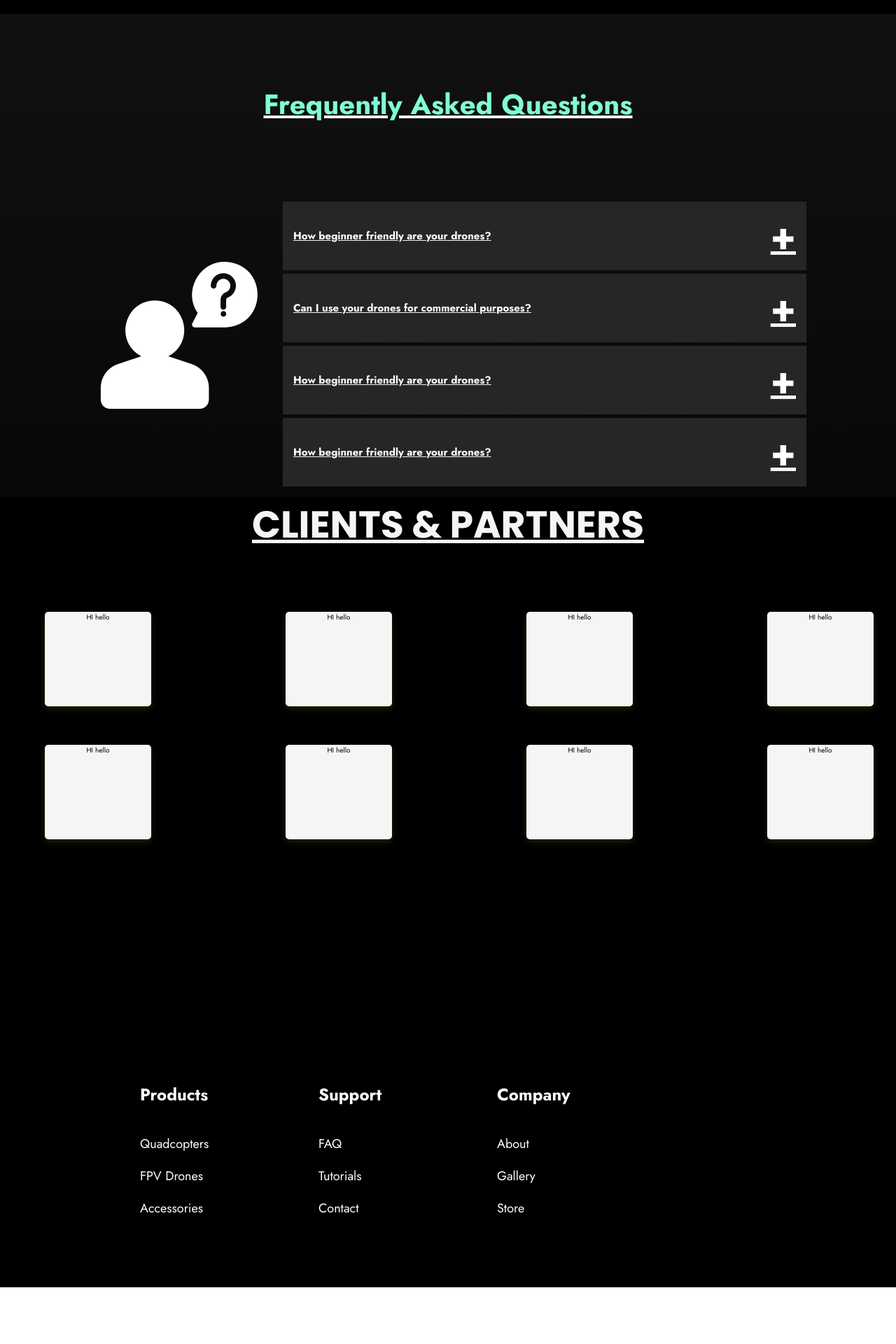
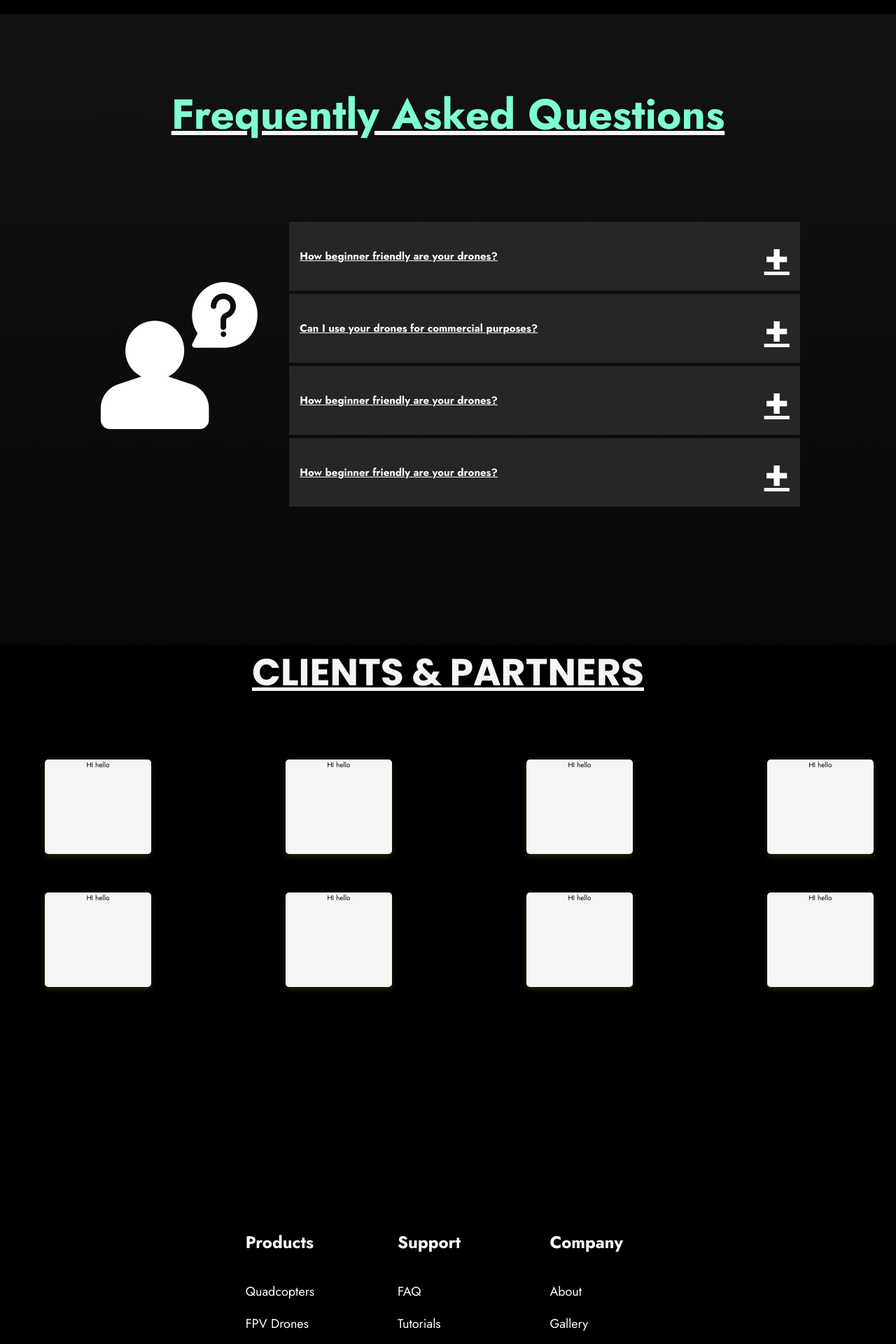
Before and after one commit to Mohamedkaif10/qoptars_code, a React (Create React App) app in the folder main/: page / in a window 1280 px wide. Shown: the part 3760-5680 px from the top of the page at 70% size. Before the commit the page ends 5599 px from the top, so only its background shows below. Built offline with nearby package versions, Linux system fonts and the light colour scheme.

Commit message:
committing

```diff
--- a/main/src/components/Faq.css
+++ b/main/src/components/Faq.css
@@ -8,8 +8,9 @@
     justify-content: center;
 }
 
+
 .Header {
-    font-size: 4rem;
+    font-size: 6rem;
     font-style: 'Poppins';
     margin: 2rem 0rem;
     text-align: center;
@@ -22,6 +23,7 @@
     display: flex;
     flex-direction: column;
     align-items: center;
+    text-decoration: none;
 }
 
 .QandA {
@@ -29,6 +31,7 @@
     margin-bottom: 5px;
     padding: 10px 15px;
     margin-left: 2rem;
+    width:95%;
 }
 
 .ques {
--- a/main/src/components/FooterStyles.js
+++ b/main/src/components/FooterStyles.js
@@ -18,6 +18,9 @@ export const Container = styled.div`
 	justify-content: center;
 	max-width: 1000px;
 	margin: 0 auto;
+   padding-left:13%;
+// 	border-color:white;
+// border-style:dotted;
 	// background: red;
 `
 
@@ -26,6 +29,8 @@ display: flex;
 flex-direction: column;
 text-align: left;
 margin-left: 60px;
+// border-color:white;
+// border-style:dotted;
 `;
 
 export const Row = styled.div`
--- a/main/src/components/Sponsers.css
+++ b/main/src/components/Sponsers.css
@@ -9,6 +9,8 @@
     padding-left:5%;
     padding-top: 6%;
     height:50rem;
+    /* border-style: dotted;
+    border-color: white; */
   }
 
   .grid-item{
@@ -37,6 +39,9 @@
     background-color:black;
     align-items: center;
     text-align: center;
+    /* border-color: whitesmoke;
+    border-style: dotted; */
+    margin-top: 15%;
   }
 .Heading{
     font-family: 'Poppins', sans-serif;
```
